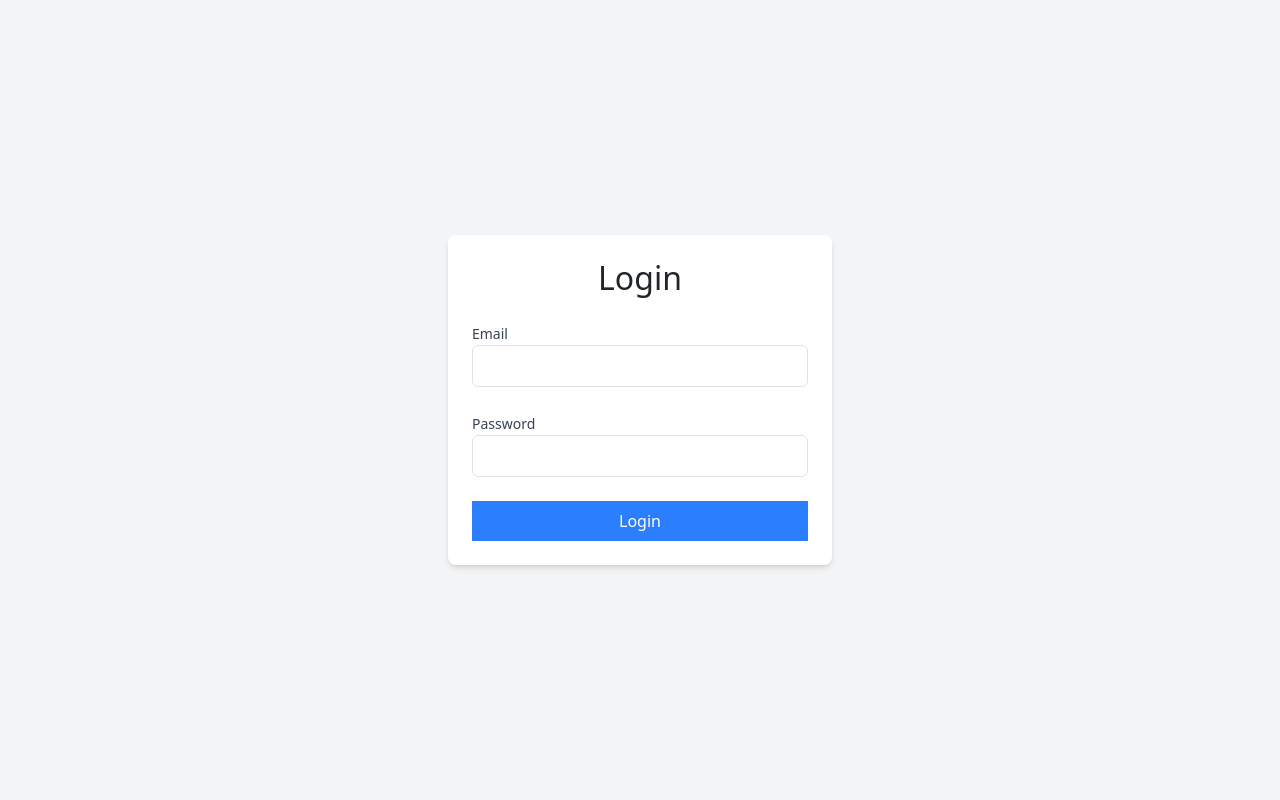
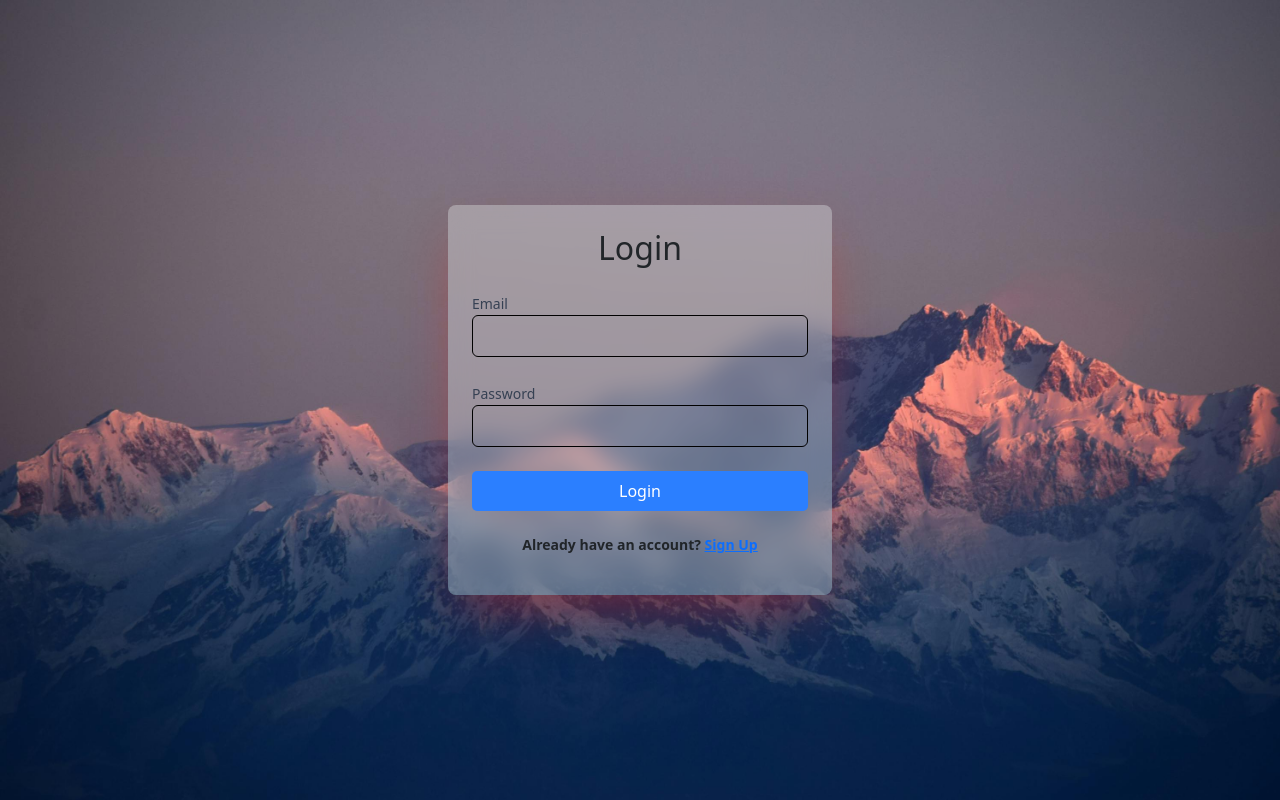
Before and after one commit to SaniHang05/demo-project, a React (Vite) app in the folder frontUI/: page /login in a window 1280 px wide. Built offline with nearby package versions, Linux system fonts and the light colour scheme.

Commit message:
toast notification in student login and signup page

```diff
--- a/frontUI/src/index.css
+++ b/frontUI/src/index.css
@@ -71,18 +71,7 @@
 }
 
 /* -----------------Student login & Signup----------------- */
-
-.st-login-header,
-.st-signup-header {
-  color: #99a1af;
-}
-
-.st-signup-header {
-  margin-bottom: 30px;
-}
-
 .login-btn,
 .signup-btn {
   border-radius: 5px;
-  margin-bottom: 15px;
 }
--- a/frontUI/src/pages/student/studentLogin.jsx
+++ b/frontUI/src/pages/student/studentLogin.jsx
@@ -1,8 +1,14 @@
 import React from "react";
 import { useForm } from "react-hook-form";
 import axios from "axios";
+import { ToastContainer, toast } from "react-toastify";
+import "react-toastify/dist/ReactToastify.css";
+import { Link } from "react-router-dom";
+import { useNavigate } from "react-router-dom";
 
 const LoginForm = () => {
+  const navigate = useNavigate();
+
   const {
     register,
     handleSubmit,
@@ -20,13 +26,16 @@ const LoginForm = () => {
       );
 
       console.log("Login successful:", response.data);
-      alert("Login successful!");
+      toast.success("Login successful!");
+      setTimeout(() => {
+        navigate("/");
+      }, 2000);
     } catch (error) {
       console.error(
         "Login failed:",
         error.response?.data?.message || error.message
       );
-      alert(
+      toast.error(
         error.response?.data?.message ||
           "Something went wrong. Please try again."
       );
@@ -34,8 +43,8 @@ const LoginForm = () => {
   };
 
   return (
-    <div className="flex items-center justify-center min-h-screen bg-gray-100">
-      <div className="bg-white p-6 rounded-lg shadow-md w-96">
+    <div className="bg-[url('/images/bg.jpg')] bg-cover bg-center h-screen flex items-center justify-center">
+      <div className="bg-white/30 backdrop-blur-md p-6 rounded-lg shadow-[0_25px_50px_-12px_rgb(222_39_39_/47%)] w-96">
         <h2 className="text-2xl font-bold mb-4 text-center">Login</h2>
         <form onSubmit={handleSubmit(onSubmit)}>
           <div className="mb-4">
@@ -51,7 +60,7 @@ const LoginForm = () => {
                   message: "Enter a valid email address",
                 },
               })}
-              className="w-full p-2 border rounded-md focus:ring focus:ring-blue-300"
+              className="w-full p-2 font-bold border border-black rounded-md focus:ring focus:ring-blue-300"
             />
             {errors.email && (
               <p className="text-red-500 text-xs">{errors.email.message}</p>
@@ -70,7 +79,7 @@ const LoginForm = () => {
                   message: "Password must be at least 6 characters long",
                 },
               })}
-              className="w-full p-2 border rounded-md focus:ring focus:ring-blue-300"
+              className="w-full font-bold p-2 border border-black rounded-md focus:ring focus:ring-blue-300"
             />
             {errors.password && (
               <p className="text-red-500 text-xs">{errors.password.message}</p>
@@ -78,12 +87,19 @@ const LoginForm = () => {
           </div>
           <button
             type="submit"
-            className="w-full bg-blue-500 text-white p-2 rounded-md hover:bg-blue-600 transition"
+            className="login-btn w-full bg-blue-500 text-white p-2 hover:bg-blue-600 transition"
           >
             Login
           </button>
+          <p className="mt-4 font-bold text-center text-sm text-black-600">
+            Already have an account?{" "}
+            <Link to="/signup" className="text-blue-800 hover:underline">
+              Sign Up
+            </Link>
+          </p>
         </form>
       </div>
+      <ToastContainer position="top-right" autoClose={3000} hideProgressBar />
     </div>
   );
 };
--- a/frontUI/src/pages/student/studentSignUp.jsx
+++ b/frontUI/src/pages/student/studentSignUp.jsx
@@ -1,6 +1,9 @@
 import React from "react";
 import { useForm } from "react-hook-form";
 import axios from "axios";
+import { ToastContainer, toast } from "react-toastify";
+import "react-toastify/dist/ReactToastify.css";
+import { Link } from "react-router-dom";
 
 const SignupForm = () => {
   const {
@@ -16,14 +19,18 @@ const SignupForm = () => {
         data
       );
       console.log("Signup Successful:", response.data);
+      toast.success("Signup successful!");
     } catch (error) {
       console.error("Signup Error:", error.response?.data || error.message);
+      toast.error(
+        error.response?.data?.message || "Something went wrong. Please try again."
+      );
     }
   };
 
   return (
-    <div className="flex items-center justify-center min-h-screen bg-gray-100">
-      <div className="bg-white p-6 rounded-lg shadow-md w-96">
+    <div className="bg-[url('/images/bg.jpg')] bg-cover bg-center h-screen flex items-center justify-center bg-gray-100">
+      <div className="bg-white/30 backdrop-blur p-6 rounded-lg shadow-[0_25px_50px_-12px_rgb(222_39_39_/47%)] w-96">
         <h2 className="text-2xl font-bold mb-4 text-center">Sign Up</h2>
         <form onSubmit={handleSubmit(onSubmit)}>
           <div className="mb-4">
@@ -33,10 +40,10 @@ const SignupForm = () => {
             <input
               type="text"
               {...register("username", { required: "Name is required" })}
-              className="w-full p-2 border rounded-md focus:ring focus:ring-blue-300"
+              className="w-full p-2 font-bold border border-black rounded-md focus:ring focus:ring-blue-300"
             />
-            {errors.name && (
-              <p className="text-red-500 text-xs">{errors.name.message}</p>
+            {errors.username && (
+              <p className="text-red-500 text-xs">{errors.username.message}</p>
             )}
           </div>
           <div className="mb-4">
@@ -52,7 +59,7 @@ const SignupForm = () => {
                   message: "Enter a valid email address",
                 },
               })}
-              className="w-full p-2 border rounded-md focus:ring focus:ring-blue-300"
+              className="w-full font-bold p-2 border border-black rounded-md focus:ring focus:ring-blue-300"
             />
             {errors.email && (
               <p className="text-red-500 text-xs">{errors.email.message}</p>
@@ -71,7 +78,7 @@ const SignupForm = () => {
                   message: "Password must be at least 6 characters long",
                 },
               })}
-              className="w-full p-2 border rounded-md focus:ring focus:ring-blue-300"
+              className="w-full font-bold p-2 border border-black rounded-md focus:ring focus:ring-blue-300"
             />
             {errors.password && (
               <p className="text-red-500 text-xs">{errors.password.message}</p>
@@ -79,12 +86,16 @@ const SignupForm = () => {
           </div>
           <button
             type="submit"
-            className="w-full bg-blue-500 text-white p-2 rounded-md hover:bg-blue-600 transition"
+            className="signup-btn w-full bg-blue-500 text-white p-2 rounded-md hover:bg-blue-600 transition"
           >
             Sign Up
           </button>
+          <p className="mt-4 font-bold text-center text-sm black-gray-600">
+            Already have an account? <Link to="/login" className="text-blue-500 hover:underline">Login</Link>
+          </p>
         </form>
       </div>
+      <ToastContainer position="top-right" autoClose={3000} hideProgressBar />
     </div>
   );
 };
```
